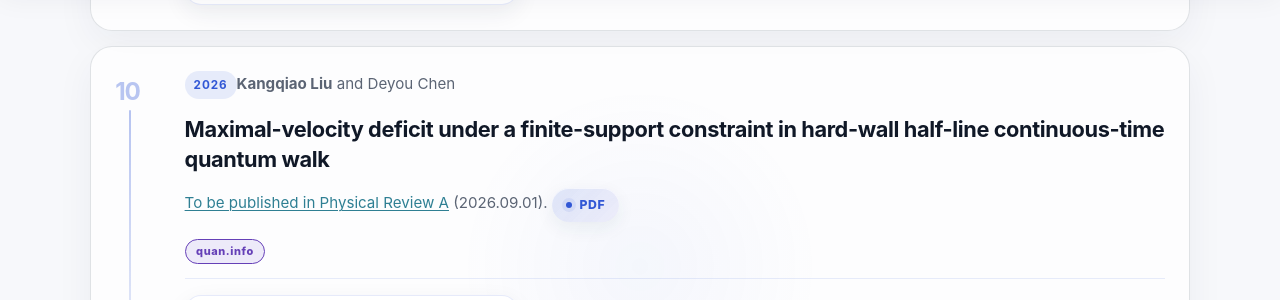
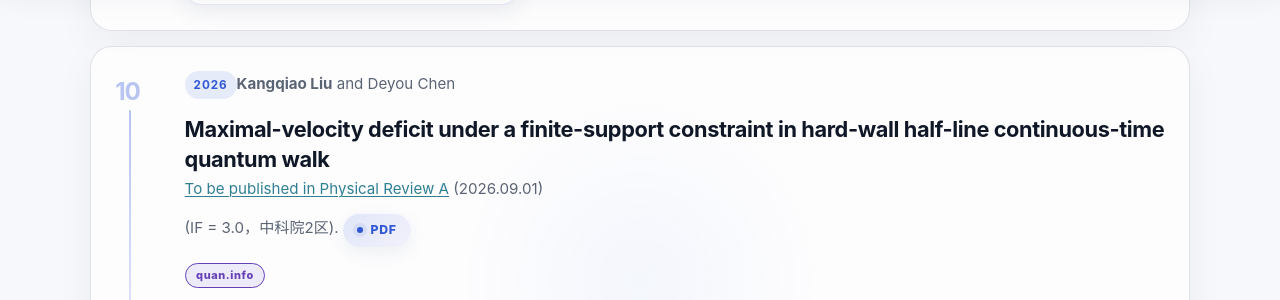
Before and after one commit to KangqiaoLiu/KangqiaoLiu.github.io, a Jekyll site: the page built from _pages/publications_zh.md, in a window 1280 px wide and 900 px high, scrolled down 5184 px, cut to the strip 81-381 px from the top of the window. Built offline with Jekyll 4.4.1, drawn with Linux system fonts in a browser that asks for light colours.

Commit message:
Add journal metrics to accepted PRA entry

```diff
--- a/_pages/publications_zh.md
+++ b/_pages/publications_zh.md
@@ -64,7 +64,8 @@ redirect_from:
   (IF = 4.9，中科院2区). <a href="{{ '/publications/s10052-026-15894-8.pdf' | relative_url }}" class="btn btn--small" target="_blank" rel="noopener">PDF</a>{% include publication-feature.html id="gravity_kn" lang="zh" %}
 10. **Kangqiao Liu** and Deyou Chen<br />
   *Maximal-velocity deficit under a finite-support constraint in hard-wall half-line continuous-time quantum walk*<br />
-  [To be published in Physical Review A](https://journals.aps.org/pra/accepted/10.1103/dyyr-z1k8) (2026.09.01). <a href="{{ '/publications/AQ12647.pdf' | relative_url }}" class="btn btn--small" target="_blank" rel="noopener">PDF</a>{% include publication-feature.html id="hardwall_ctqw" lang="zh" %}
+  [To be published in Physical Review A](https://journals.aps.org/pra/accepted/10.1103/dyyr-z1k8) (2026.09.01)<br />
+  (IF = 3.0，中科院2区). <a href="{{ '/publications/AQ12647.pdf' | relative_url }}" class="btn btn--small" target="_blank" rel="noopener">PDF</a>{% include publication-feature.html id="hardwall_ctqw" lang="zh" %}
 
 ## **未经同行评审**
 1. Jie Gu and **Kangqiao Liu**<br />
```
